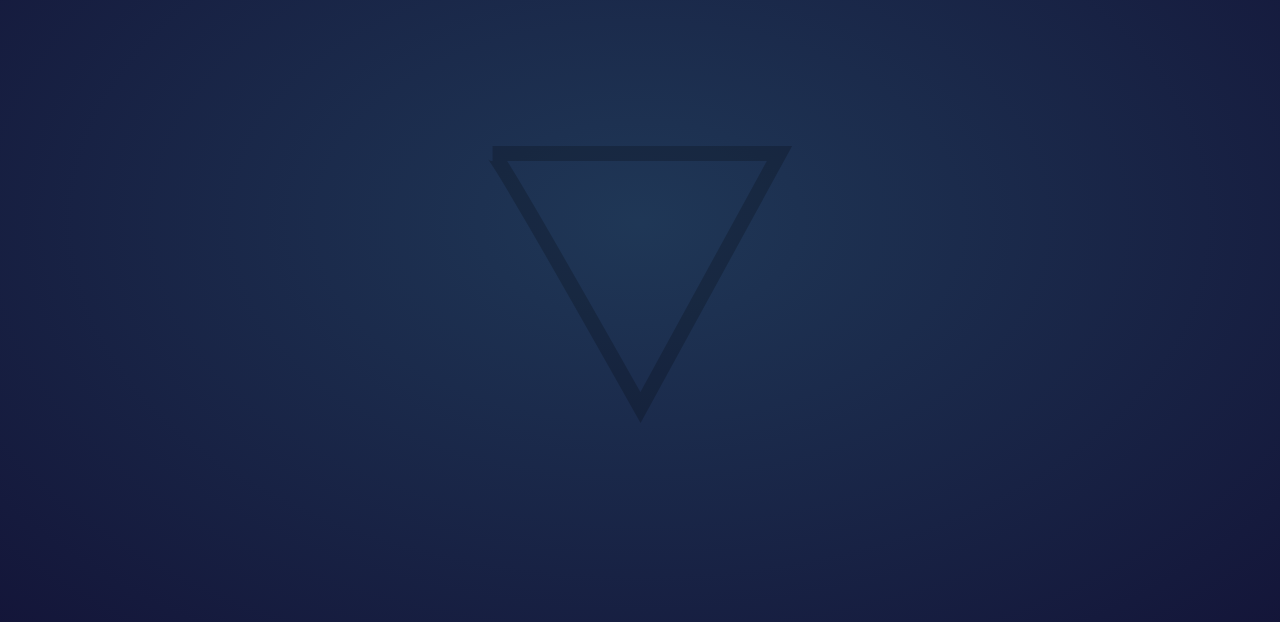
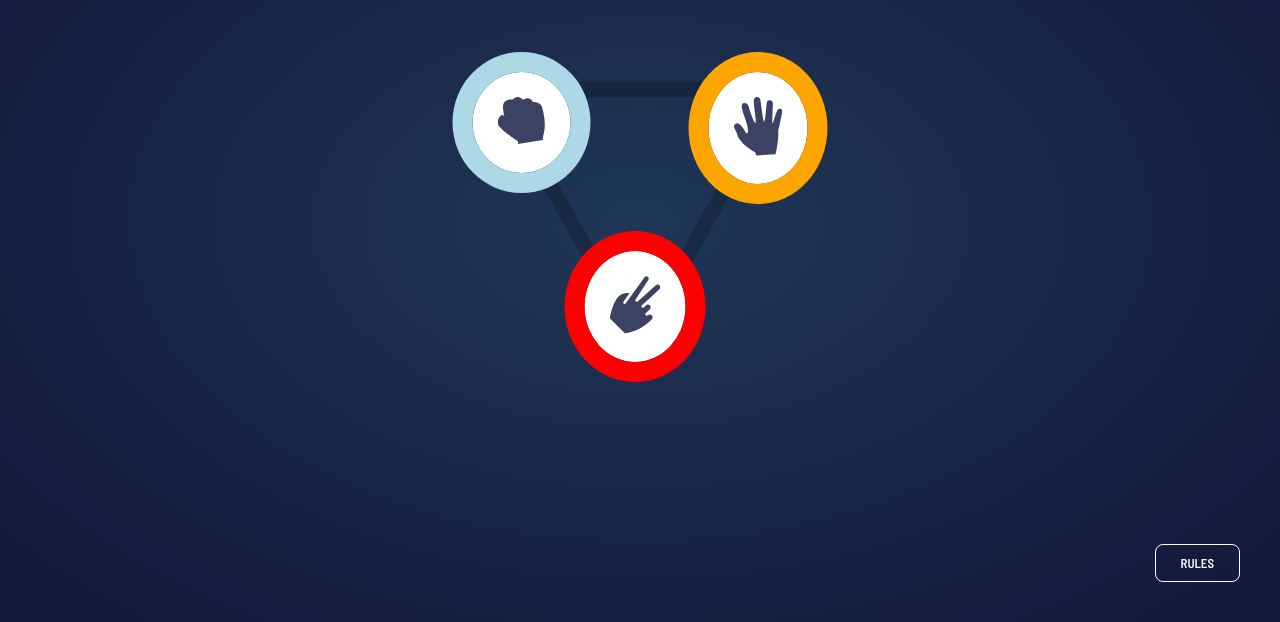
Before and after one commit to Farhan212-web/rockPaperScissors, a plain HTML site: page index.html in a window 1280 px wide. Shown: the part 178-800 px from the top of the page. Drawn offline with Linux system fonts and the light colour scheme.

Commit message:
Finished styling the home page, implemented empty script.js file

```diff
--- a/index.html
+++ b/index.html
@@ -33,14 +33,32 @@
         </div>
       </div>
 
-      <div class="game-body">
-        <div class="component-body">
-          <div class="component rock"></div>
+      <div class="game-board">
+        <div class="board">
+          <img src="images/bg-triangle.svg">
+
+          <button class="component rock">
+            <img src="images/icon-rock.svg">
+          </button>
+
+          <button class="component paper">
+            <img src="images/icon-paper.svg">
+          </button>
+
+          <button class="component scissors">
+            <img src="images/icon-scissors.svg">
+          </button>
         </div>
+      </div>
+
+      <button class="rules">RULES</button>
+
 
       </div>
+
     </section>
 
 
+    <script src="script.js"></script>
   </body>
 </html>
--- a/styles.css
+++ b/styles.css
@@ -4,15 +4,12 @@
     font-family: 'Barlow Semi Condensed', sans-serif;
 }
 
-body {
-    height: 100vh;
-    width: 100vw;
+html, body {
+    height: 100%;
 }
 
-.game {
-    width: 100%;
-    background: radial-gradient(hsl(214, 47%, 23%),hsl(237, 49%, 15%));
-    height: 100%;
+body {
+    background: radial-gradient(hsl(214, 47%, 23%), hsl(237, 49%, 15%));
     position: relative;
 }
 
@@ -26,8 +23,7 @@ body {
     left: 0;
     right: 0;
     top: 40px;
-    margin: auto
-
+    margin: 0 auto;
 }
 
 .title-text {
@@ -55,11 +51,49 @@ body {
     margin-top: 20px;
 }
 
-.component-body {
-    background-image: url('images/bg-triangle.svg');
-    background-repeat: no-repeat;
-    background-attachment: fixed;
-    background-position: 50% 62%;
-    height: 300px;
-    padding: 200px;
+.board {
+    position: absolute;
+    left: 50%;
+    top: 50%;
+    transform: translate(-50%, -50%);
 }
+
+.component {
+    border: 1px solid white;
+    border-radius: 50%;
+    border-width: 25px;
+    background: white;
+}
+
+.rock {
+    position: absolute;
+    left: -15px;
+    top: -10px;
+    outline: 20px solid lightblue;
+}
+
+.paper {
+    position: absolute;
+    top: -10px;
+    right: -15px;
+    outline: 20px solid orange;
+}
+
+.scissors {
+    position: absolute;
+    right: 35%;
+    bottom: 0;
+    outline: 20px solid red;
+}
+
+.rules {
+    color: white;
+    position: absolute;
+    right: 40px;
+    bottom: 40px;
+    background: none;
+    border: 1px solid white;
+    padding: 10px 25px;
+    font-size: 1vw;
+    border-radius: 8px;
+}
```
Also changed, not shown: script.js (added).
